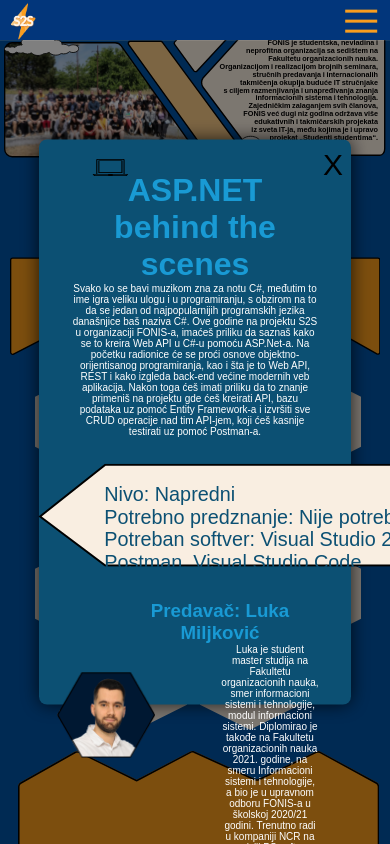
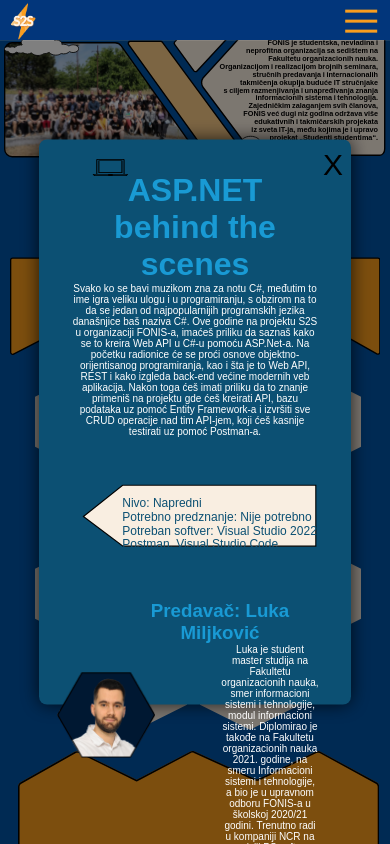
Before and after one commit to djordjemoj/s2s, a React (Create React App) app: page /#/ in a window 390 px wide. Both pictures are taken after a click on the element 85 px from the left and 421 px from the top of the page. Built offline with nearby package versions, Linux system fonts and the light colour scheme.

Commit message:
smanjio info mobilni

```diff
--- a/src/Components/Radionice/Modal.css
+++ b/src/Components/Radionice/Modal.css
@@ -160,7 +160,7 @@ a {text-decoration: none;}
 
   .overlay .modalContainer .modalRight .content .info{
     margin-left: -90px;
-    transform: scaleX(66%) scaleY(66%);
+    transform: scaleX(40%) scaleY(40%);
   }
 
   .modalContainer {
```
